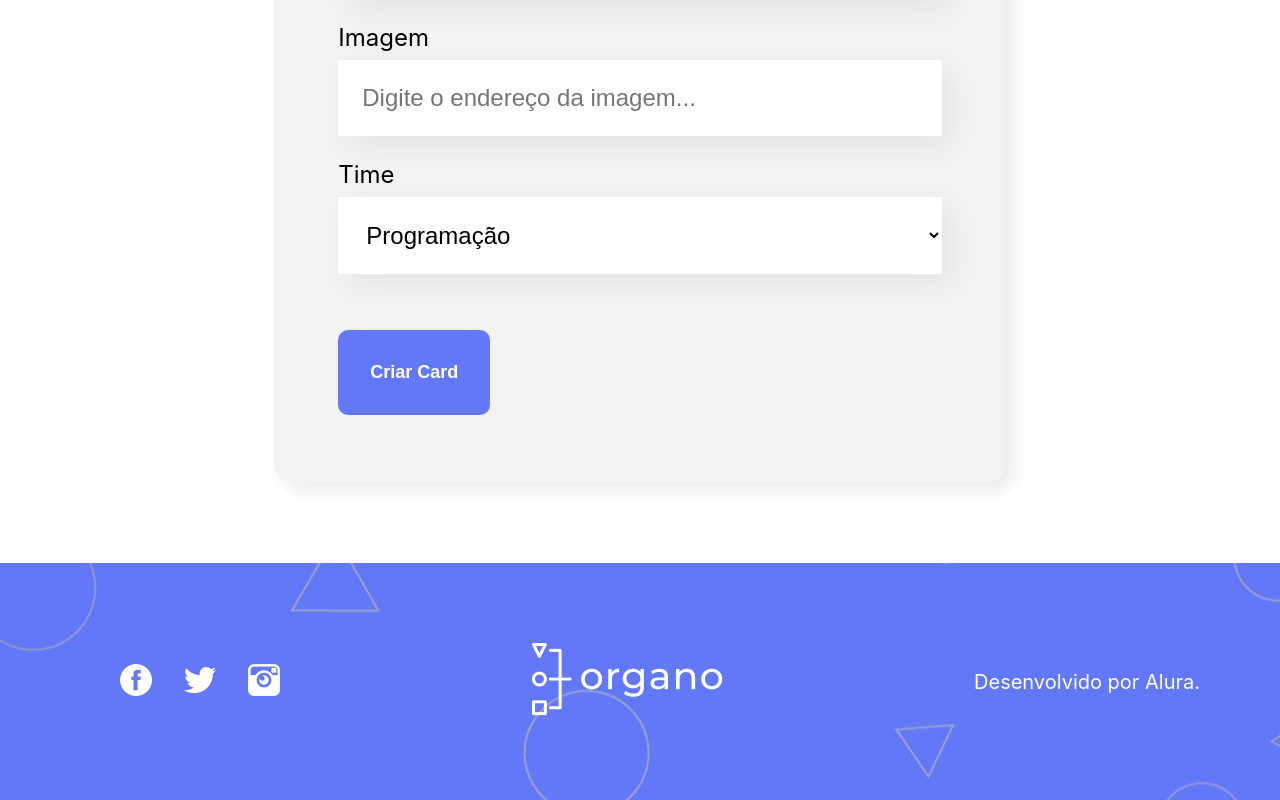
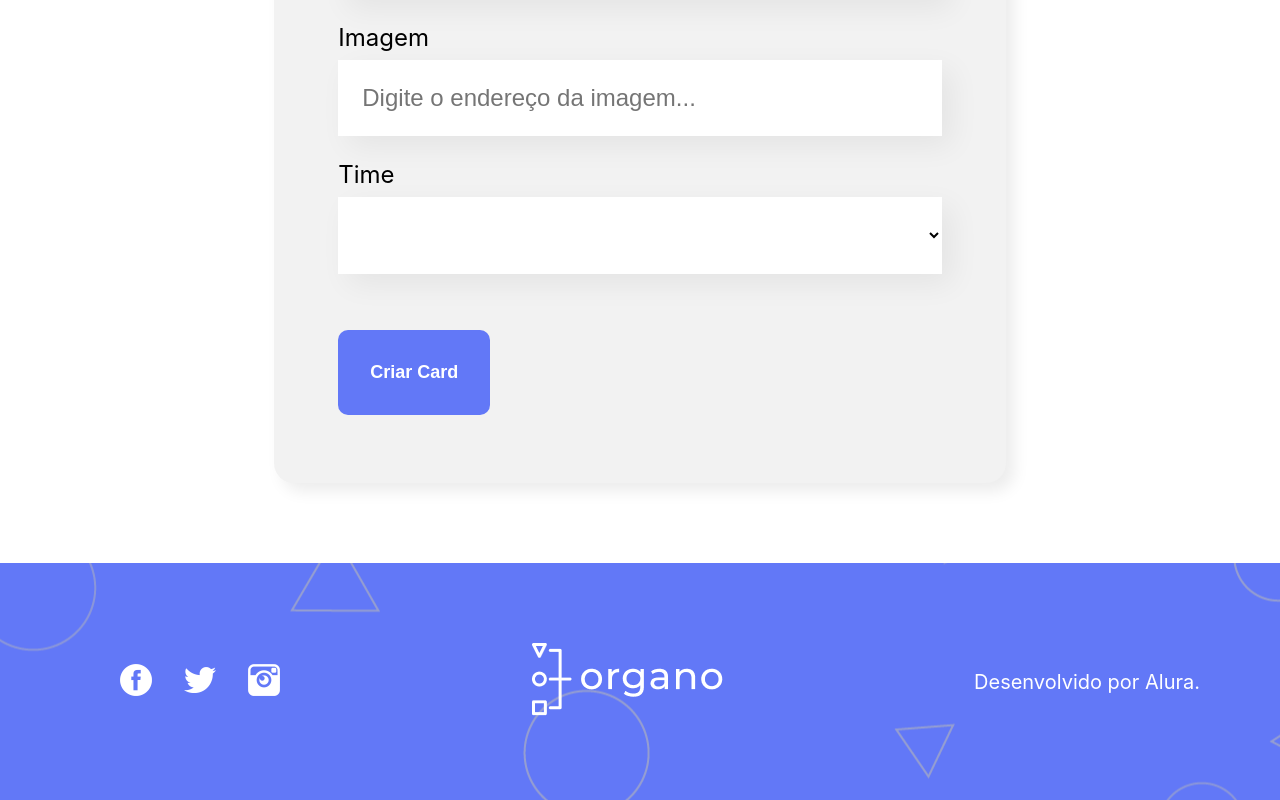
Before and after one commit to cMatheusBRibeiro/organo, a React (Create React App) app in the folder organo/: page / in a window 1280 px wide. Shown: the part 938-1738 px from the top of the page. Built offline with nearby package versions, Linux system fonts and the light colour scheme.

Commit message:
#FEAT; Adicionado opção de vazio em ListaSuspensa

```diff
--- a/organo/src/componentes/ListaSuspensa/index.js
+++ b/organo/src/componentes/ListaSuspensa/index.js
@@ -1,7 +1,7 @@
 import "./ListaSuspensa.css";
 
 const ListaSuspensa = ({ label, valor, itens, obrigatorio, aoAlterado }) => {
-    const opcoesItens = itens.map((item) => <option key={item}>{item}</option>);
+    const opcoesItens = itens.map((item) => <option key={item} value={item}>{item}</option>);
 
     return (
         <div className="lista-suspensa">
@@ -11,6 +11,7 @@ const ListaSuspensa = ({ label, valor, itens, obrigatorio, aoAlterado }) => {
                 onChange={(evento) => aoAlterado(evento.target.value)}
                 required={obrigatorio}
             >
+                <option value={""}></option>
                 {opcoesItens}
             </select>
         </div>
```
